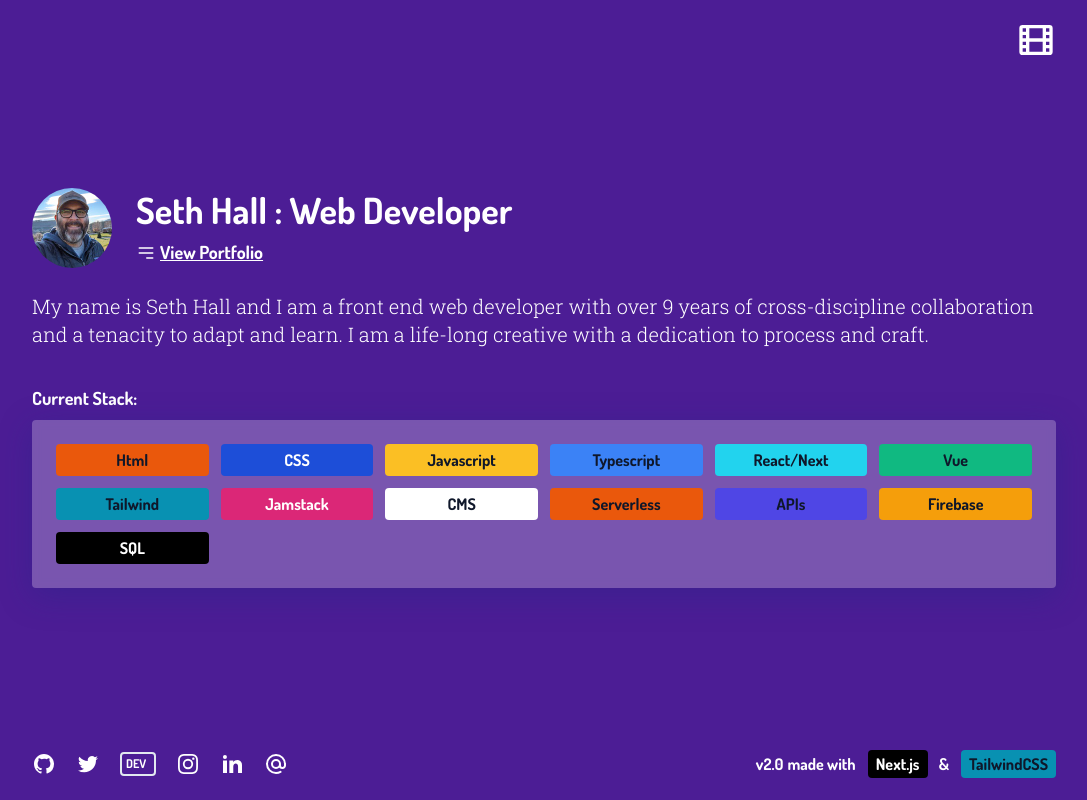
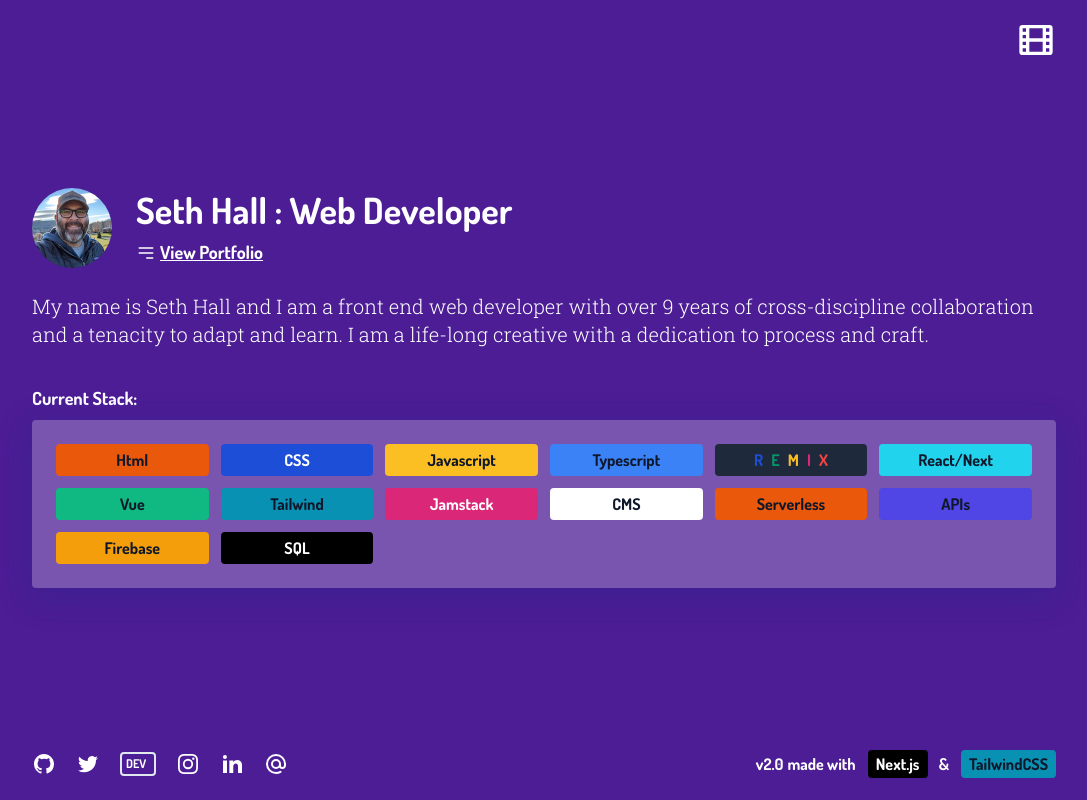
Before and after one commit to sethburtonhall/home-v2, a Next.js app: page / in a window 1280 px wide. Shown: the whole page, without its empty margins (96-1183 px from the left). Built offline with nearby package versions, Linux system fonts and the light colour scheme; what tailwindcss-debug-screens would draw is missing.

Commit message:
adds REMIX

```diff
--- a/components/Code.tsx
+++ b/components/Code.tsx
@@ -77,6 +77,13 @@ export default function Code() {
           Javascript
         </div>
         <div className="rounded bg-blue-500 p-1 text-gray-900">Typescript</div>
+        <div className="rounded bg-gray-800 p-1 text-gray-900">
+          <span className="px-1 text-blue-700">R</span>
+          <span className="px-1 text-green-600">E</span>
+          <span className="px-1 text-yellow-400">M</span>
+          <span className="px-1 text-pink-600">I</span>
+          <span className="px-1 text-red-500">X</span>
+        </div>
         <div className="rounded bg-cyan-400 p-1 text-gray-900">React/Next</div>
         <div className="rounded bg-green-500 p-1 text-gray-900">Vue</div>
         <div className="rounded bg-cyan-600 p-1 text-gray-900">Tailwind</div>
--- a/tailwind.config.js
+++ b/tailwind.config.js
@@ -37,6 +37,8 @@ module.exports = {
       orange: colors.orange,
       green: colors.emerald,
       red: colors.red,
+      zinc: colors.zinc,
+      fuschia: colors.fuschia,
     },
     // fill: theme => theme(colors),
     extend: {
```
